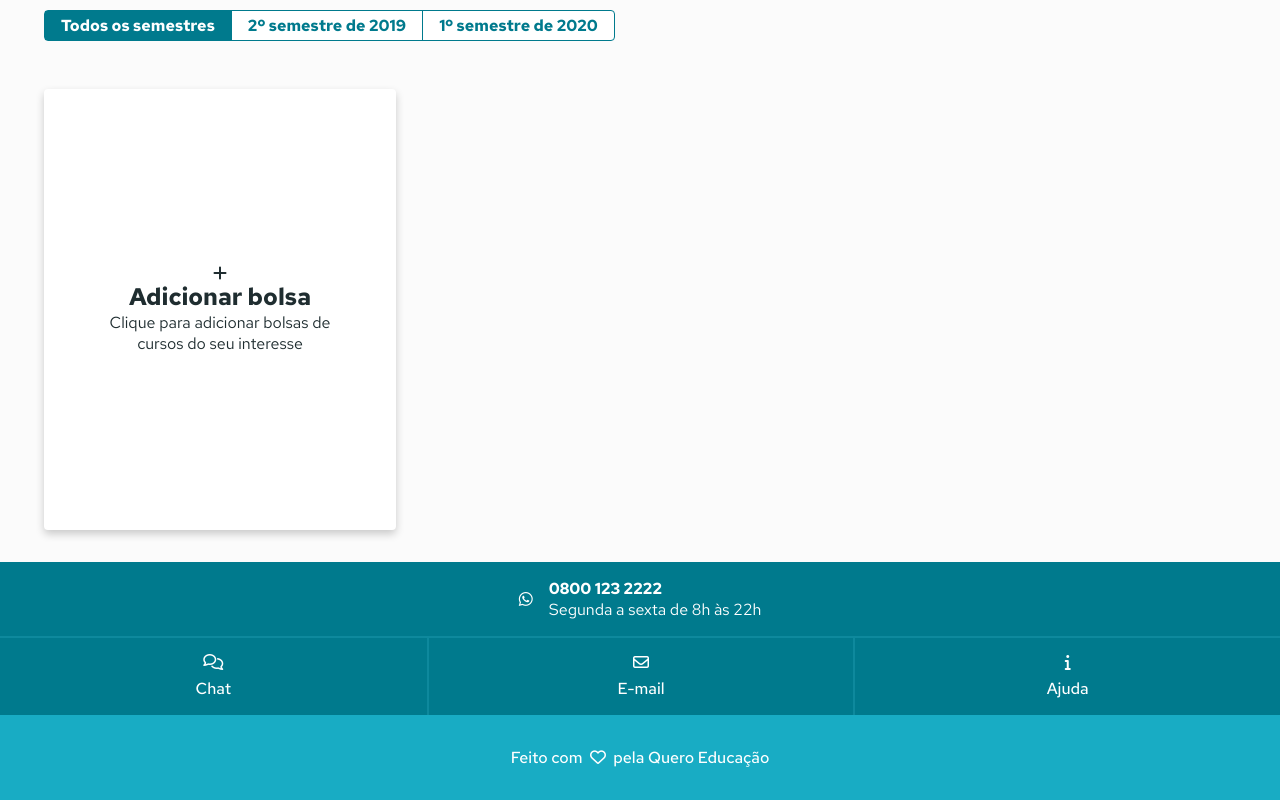
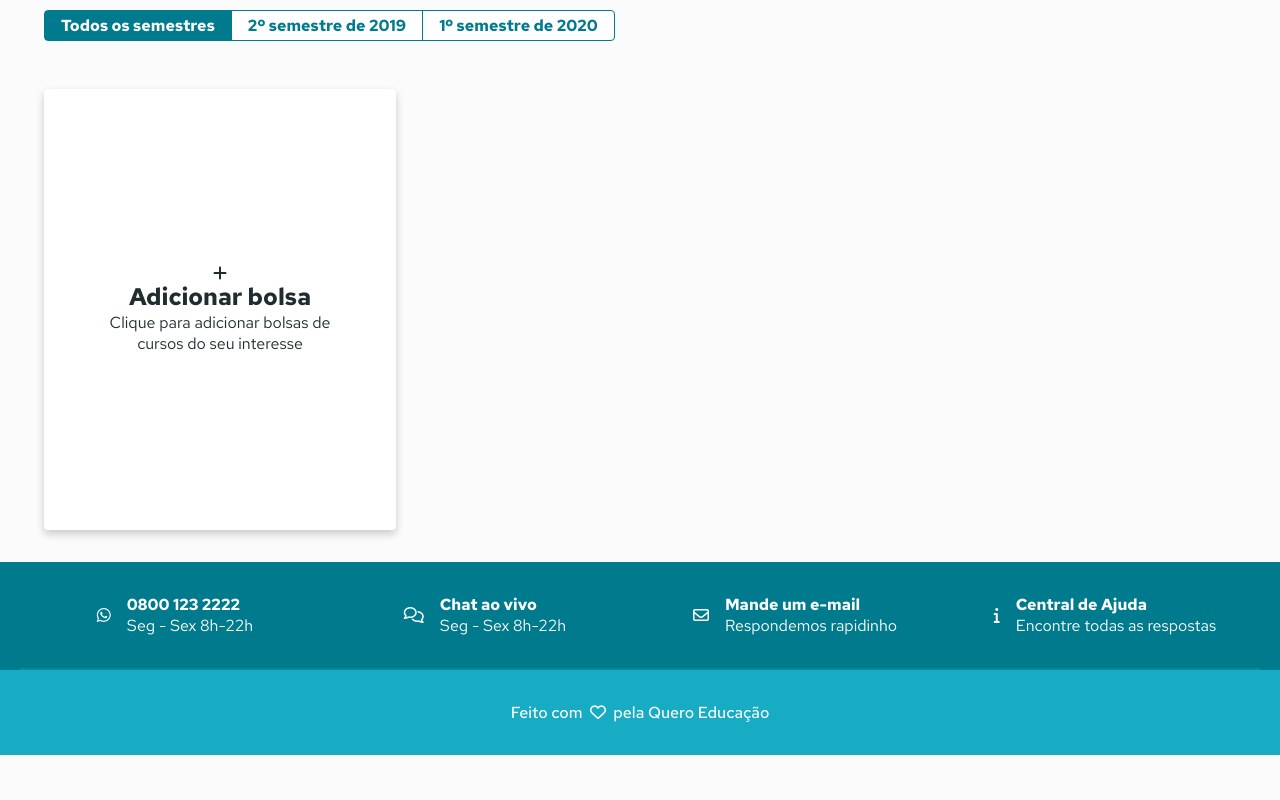
Before and after one commit to Lucas-HMSC/my-favorite-scholarships, a Vue app in the folder website/: page / in a window 1280 px wide. Shown: the part 274-1074 px from the top of the page. After the commit the page ends 1029 px from the top, so only its background shows below. Built offline with nearby package versions, Linux system fonts and the light colour scheme.

Commit message:
style: Added Footer for Desktop

```diff
--- a/website/src/components/Footer.vue
+++ b/website/src/components/Footer.vue
@@ -1,5 +1,5 @@
 <template>
-  <footer class="footer">
+  <footer class="footer" v-if='layoutMobile'>
     <div class="footer__whatsapp">
       <i class="fa-brands fa-whatsapp"></i>
       <p>
@@ -25,11 +25,53 @@
       <p>Feito com &nbsp;<i class="fa-regular fa-heart"></i>&nbsp; pela Quero Educação</p>
     </div>
   </footer>
+
+  <footer class="container" v-else>
+    <div class="footer-g">
+      <div class="footer-g__whatsapp">
+        <i class="fa-brands fa-whatsapp"></i>
+        <p>
+          <span>0800 123 2222</span>
+          Seg - Sex 8h-22h
+        </p>
+      </div>
+      <div class="footer-g__chat">
+        <i class="fa-regular fa-comments"></i>
+        <p>
+          <span>Chat ao vivo</span>
+          Seg - Sex 8h-22h
+        </p>
+      </div>
+      <div class="footer-g__email">
+        <i class="fa-regular fa-envelope"></i>
+        <p>
+          <span>Mande um e-mail</span>
+          Respondemos rapidinho
+        </p>
+      </div>
+      <div class="footer-g__help">
+        <i class="fa-solid fa-info"></i>
+        <p>
+          <span>Central de Ajuda</span>
+          Encontre todas as respostas
+        </p>
+      </div>
+    </div>
+
+    <div class="footer-g__message">
+      <p>Feito com &nbsp;<i class="fa-regular fa-heart"></i>&nbsp; pela Quero Educação</p>
+    </div>
+  </footer>
 </template>
 
 <script>
 export default {
   name: 'Footer',
+  computed: {
+    layoutMobile() {
+      return window.innerWidth < 720;
+    },
+  },
 }
 </script>
 
@@ -103,13 +145,66 @@ export default {
       animation: scaleUp 0.5s linear infinite alternate;
     }
   }
+}
 
-  @keyframes scaleUp {
-    from {
-      transform: scale(1);
+@keyframes scaleUp {
+  from {
+    transform: scale(1);
+  }
+  to {
+    transform: scale(1.2);
+  }
+}
+
+.container {
+  background: var(--blue-secondary);
+
+  .footer-g {
+    max-width: 1240px;
+    margin: 0 auto;
+    display: grid;
+    grid-template-columns: repeat(4, 1fr);
+    color: var(--white);
+
+    &__whatsapp,
+    &__email,
+    &__chat,
+    &__help {
+      padding: 2rem 1rem;
+      border-bottom: 2px solid #0e899d;
+      display: flex;
+      align-items: center;
+      justify-content: center;
+      gap: 1rem;
+
+      svg {
+        height: 2.5rem;
+        width: 2.5rem;
+      }
+
+      p {
+        display: flex;
+        flex-direction: column;
+
+        span {
+          font-weight: 700;
+        }
+      }
     }
-    to {
-      transform: scale(1.2);
+
+    &__message {
+      background: var(--blue-primary);
+      padding: 2rem;
+      color: var(--white);
+
+      p {
+        text-align: center;
+        font-weight: 500;
+      }
+
+      svg {
+        animation: scaleUp 0.5s linear infinite alternate;
+      }
     }
   }
 }
```
